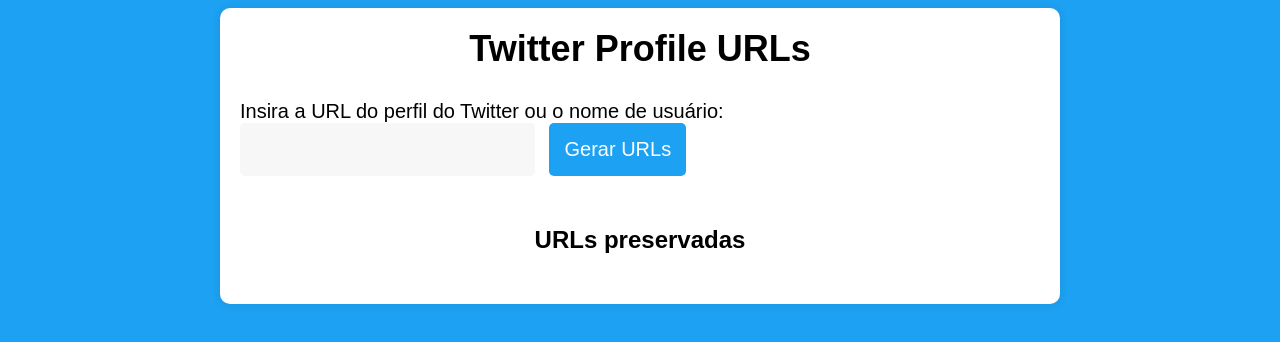
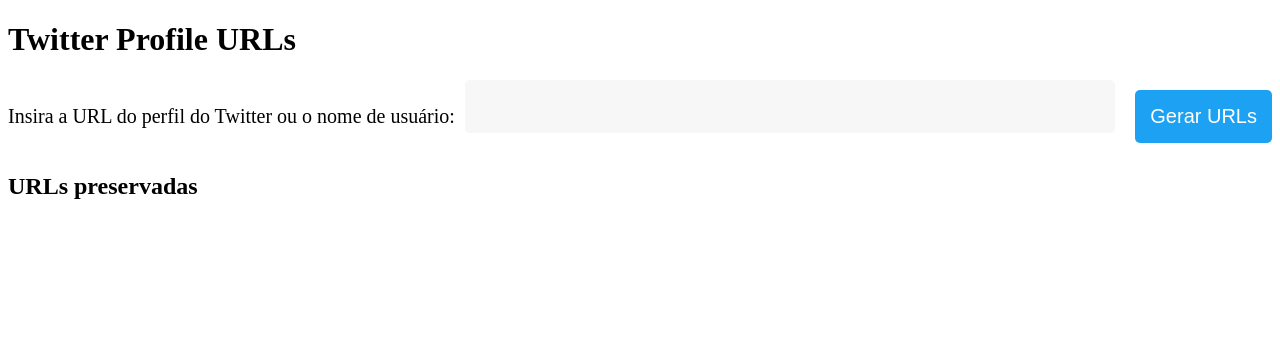
Before and after one commit to marcombat/preservetw, a plain HTML site: page index.html in a window 1280 px wide. Drawn offline with Linux system fonts and the light colour scheme.

Commit message:
Update style.css

```diff
--- a/style.css
+++ b/style.css
@@ -1,31 +1,3 @@
-body {
-    background-color: #1da1f2;
-    font-family: Arial, sans-serif;
-}
-
-.container {
-    max-width: 800px;
-    margin: 0 auto;
-    padding: 20px;
-    background-color: #fff;
-    border-radius: 10px;
-    box-shadow: 0 0 10px rgba(0, 0, 0, 0.1);
-}
-
-h1 {
-    text-align: center;
-    font-size: 36px;
-    margin-top: 0;
-    margin-bottom: 30px;
-    color: #000;
-}
-
-label {
-    font-size: 20px;
-    margin-right: 10px;
-    color: #000;
-}
-
 input[type="text"] {
     padding: 15px;
     font-size: 20px;
@@ -34,10 +6,21 @@
     margin-right: 10px;
     background-color: #f7f7f7;
     color: #1da1f2;
+    display: block;
+    width: 100%;
+    margin-bottom: 20px;
 }
 
-input:focus {
-    outline: none;
+#user-input {
+    display: flex;
+    align-items: center;
+}
+
+label {
+    font-size: 20px;
+    margin-right: 10px;
+    color: #000;
+    flex-shrink: 0;
 }
 
 button {
@@ -49,62 +32,6 @@
     color: #fff;
     cursor: pointer;
     transition: background-color 0.3s ease;
+    flex-shrink: 0;
+    margin-left: 10px;
 }
-
-button:hover {
-    background-color: #0d8ecf;
-}
-
-#urls, #preserved-urls {
-    margin-top: 30px;
-}
-
-ul {
-    list-style: none;
-    margin: 0;
-    padding: 0;
-}
-
-li {
-    margin-bottom: 10px;
-}
-
-a {
-    color: #1da1f2;
-    text-decoration: none;
-}
-
-a:hover {
-    text-decoration: underline;
-}
-
-#preserved-urls {
-    margin-top: 50px;
-    text-align: center;
-}
-
-#preserved-urls h2 {
-    margin-top: 0;
-    margin-bottom: 30px;
-    color: #000;
-}
-
-#preserved-urls ul {
-    display: flex;
-    justify-content: center;
-    flex-wrap: wrap;
-    margin: 0;
-    padding: 0;
-}
-
-#preserved-urls li {
-    margin-right: 20px;
-}
-
-#preserved-urls a {
-    color: #000;
-}
-
-#preserved-urls a:hover {
-    text-decoration: underline;
-}
```
